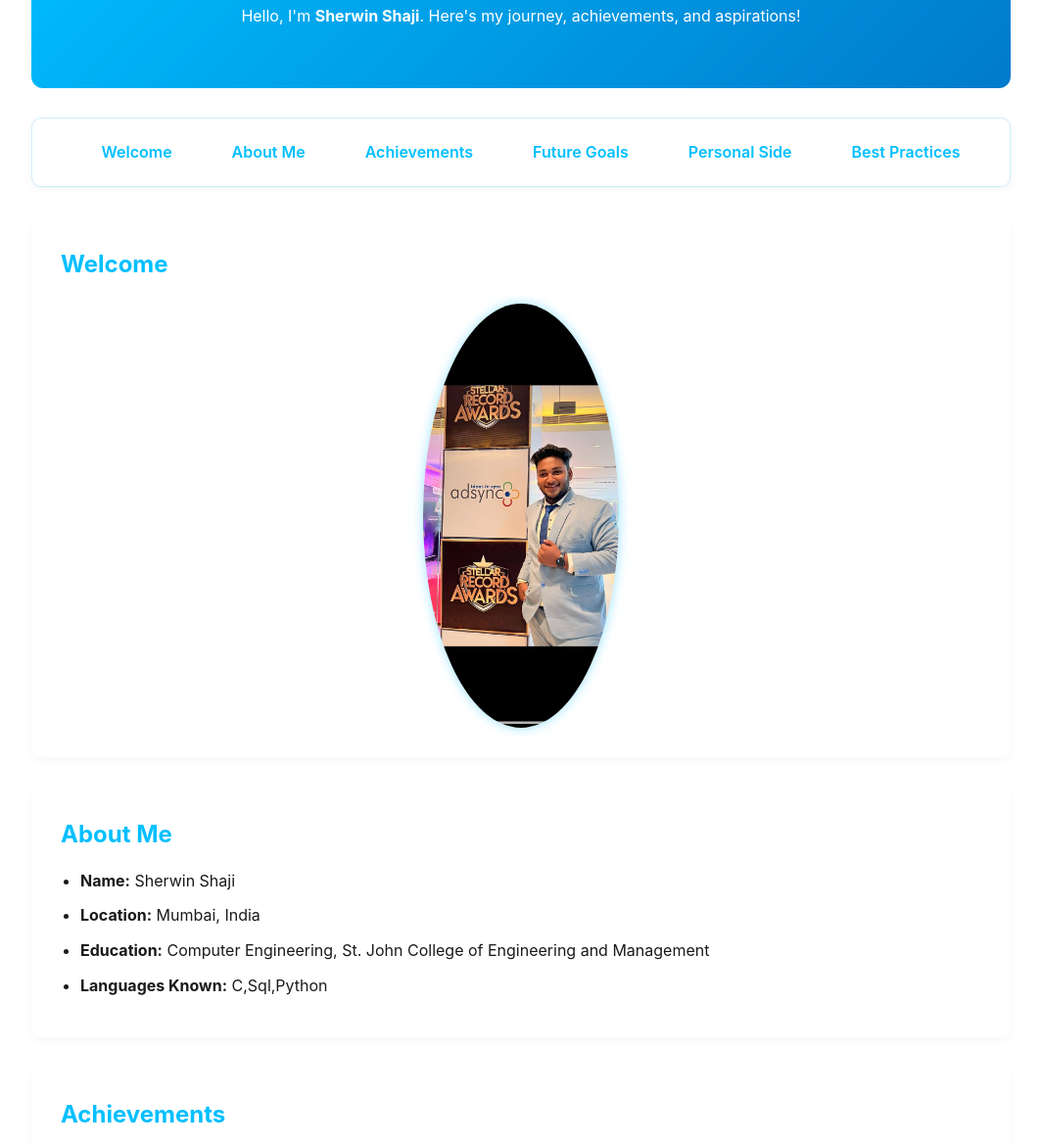
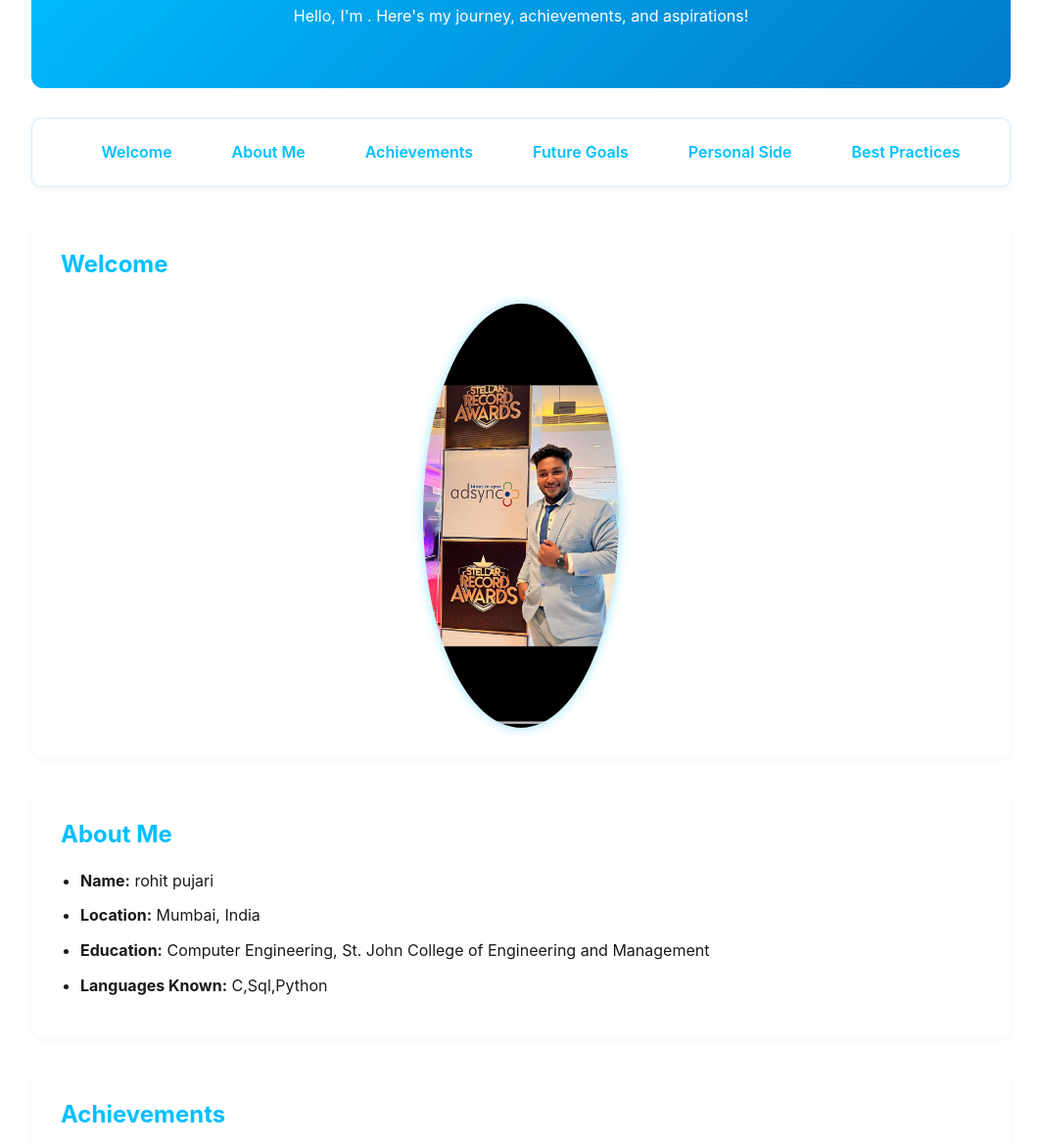
Before and after one commit to prora07/portfolio, a plain HTML site: page index.html in a window 1280 px wide. Shown: the part 127-1297 px from the top of the page at 98% size, without its empty margins (108-1171 px from the left). Drawn offline with Linux system fonts and the light colour scheme.

Commit message:
Update index.html

```diff
--- a/index.html
+++ b/index.html
@@ -3,7 +3,7 @@
 <head>
   <meta charset="UTF-8" />
   <meta name="viewport" content="width=device-width, initial-scale=1.0"/>
-  <title>Sherwin Shaji - Portfolio</title>
+  <title>rohit pujari - Portfolio</title>
   <link rel="stylesheet" href="styles.css" />
 </head>
 <body>
@@ -12,7 +12,7 @@
 
     <header class="hero">
       <h1>Welcome to My Portfolio</h1>
-      <p>Hello, I'm <strong>Sherwin Shaji</strong>. Here's my journey, achievements, and aspirations!</p>
+      <p>Hello, I'm <srohit pujari</strong>. Here's my journey, achievements, and aspirations!</p>
     </header>
 
 
@@ -30,7 +30,7 @@
     <section id="welcome" class="section">
       <h2>Welcome</h2>
       <div class="media">
-        <img src="rohitimage.jpeg" alt="Photo of Sherwin Shaji" class="profile-photo" />
+        <img src="rohitimage.jpeg" alt="Photo of rohit pujari" class="profile-photo" />
       </div>
     </section>
 
@@ -38,7 +38,7 @@
     <section id="about" class="section">
       <h2>About Me</h2>
       <ul>
-        <li><strong>Name:</strong> Sherwin Shaji</li>
+        <li><strong>Name:</strong> rohit pujari</li>
         <li><strong>Location:</strong> Mumbai, India</li>
         <li><strong>Education:</strong> Computer Engineering, St. John College of Engineering and Management</li>
         <li><strong>Languages Known:</strong> C,Sql,Python</li>
@@ -82,8 +82,8 @@
     </section>
 
     <footer class="footer">
-      <p>Contact: <a href="mailto:sherwinshaji126@gmail.com">sherwinshaji126@gmail.com</a></p>
-      <p>&copy; 2025 Sherwin Shaji</p>
+      <p>Contact: <a href="mailto:rohitpujari7114@gmail.com">rohitspujari26@gmail.com</a></p>
+      <p>&copy; 2025 rohit pujari</p>
     </footer>
 
   </div>
```
